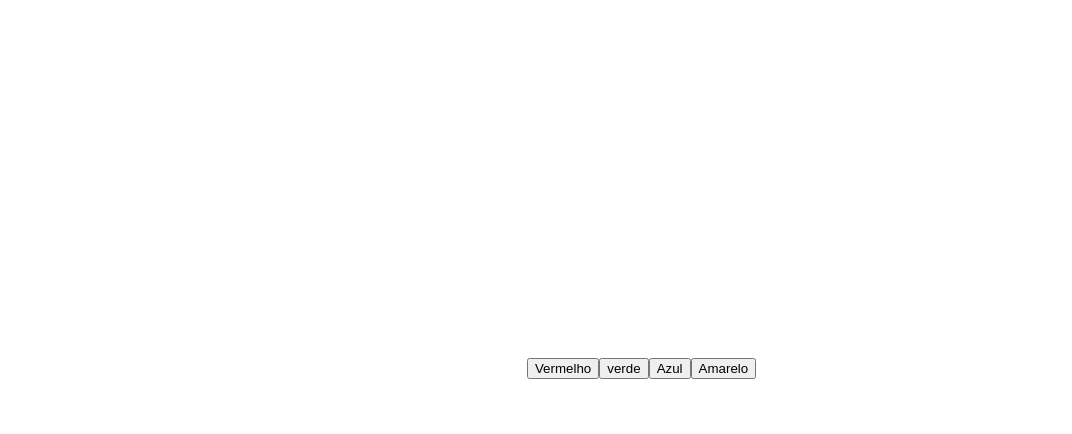
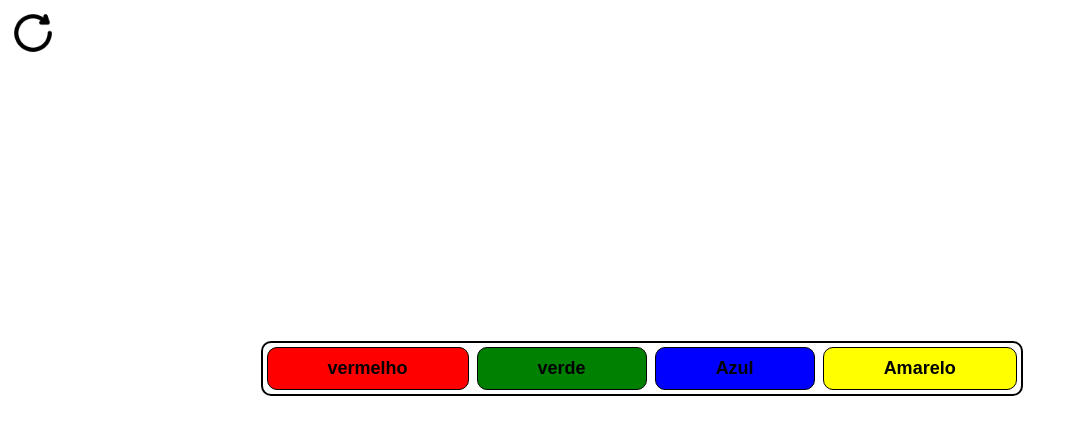
Before and after one commit to Pedrohpt/JavaScript, a plain HTML site: page pedro-Atividade-16/index.html in a window 1280 px wide. Shown: the whole page, without its empty margins (0-1072 px from the left). Drawn offline with Linux system fonts and the light colour scheme.

Commit message:
Upgrade atividade 16

```diff
--- a/pedro-Atividade-16/atividade16.js
+++ b/pedro-Atividade-16/atividade16.js
@@ -17,3 +17,8 @@ function amarelo() {
   var bg = document.querySelector("body");
   bg.style.backgroundColor = "yellow";
 }
+
+function reset(){
+  var bg = document.querySelector("body");
+  bg.style.backgroundColor = "white";
+}
--- a/pedro-Atividade-16/index.html
+++ b/pedro-Atividade-16/index.html
@@ -11,11 +11,19 @@
 <body>
     <script src="./atividade16.js"></script>
 
-    <div class="botoes">
-        <input type="button" value="Vermelho" onclick="vermelho()">
-        <input type="button" value="verde" onclick="verde()">
-        <input type="button" value="Azul" onclick="azul()">
-        <input type="button" value="Amarelo" onclick="amarelo()">
+    <a href="#"><img class="reset" onclick="reset()" src="reset.png"></img></a>
+
+    <div class="container">
+        <div class="botoes">
+            <button onClick="vermelho()" style="background-color: red">vermelho</button>
+            <button onClick="verde()" style="background-color: green">verde</button>
+            <button onClick="azul()" style="background-color: blue">Azul</button>
+            <button onClick="amarelo()" style="background-color: yellow">Amarelo</button>
+            <!-- <input type="button" value="Vermelho" onclick="vermelho()">
+            <input type="button" value="verde" onclick="verde()">
+            <input type="button" value="Azul" onclick="azul()">
+            <input type="button" value="Amarelo" onclick="amarelo()"> -->
+        </div>
     </div>
 
 </body>
--- a/pedro-Atividade-16/style.css
+++ b/pedro-Atividade-16/style.css
@@ -1,4 +1,4 @@
-.botoes{
+.container{
     width: 99vw;
     height: 90vh;
     display: flex;
@@ -6,5 +6,33 @@
     justify-content: center;
     align-items: center;
 
+}
+
+.botoes{
+    position: fixed;
+    background-color: white;
+    padding: 2px;
+    border-radius: 10px;
+    border: solid 2px;
+}
+
+.reset{
+    width: 50px;
+    position: fixed;
+    z-index: 1;
 
 }
+
+a :hover{
+    width: 60px;
+}
+
+button {
+    font-size: 18px;
+    font-weight: 600;
+    border-radius: 10px;
+    border: solid 1px;
+    padding: 10px 60px;
+    cursor: pointer;
+    margin: 2px;
+  }
```
Also changed, not shown: pedro-Atividade-16/reset.png (added).
